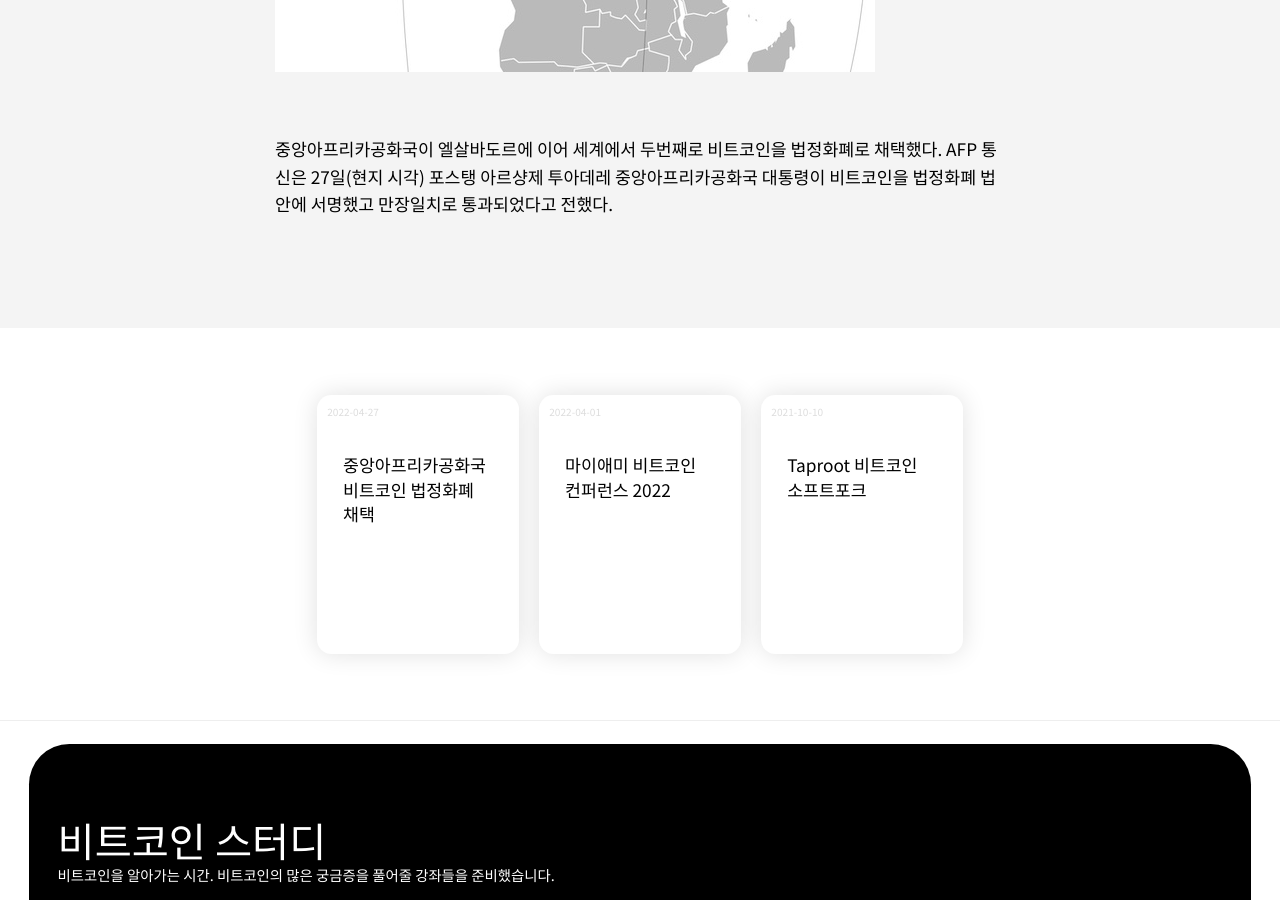
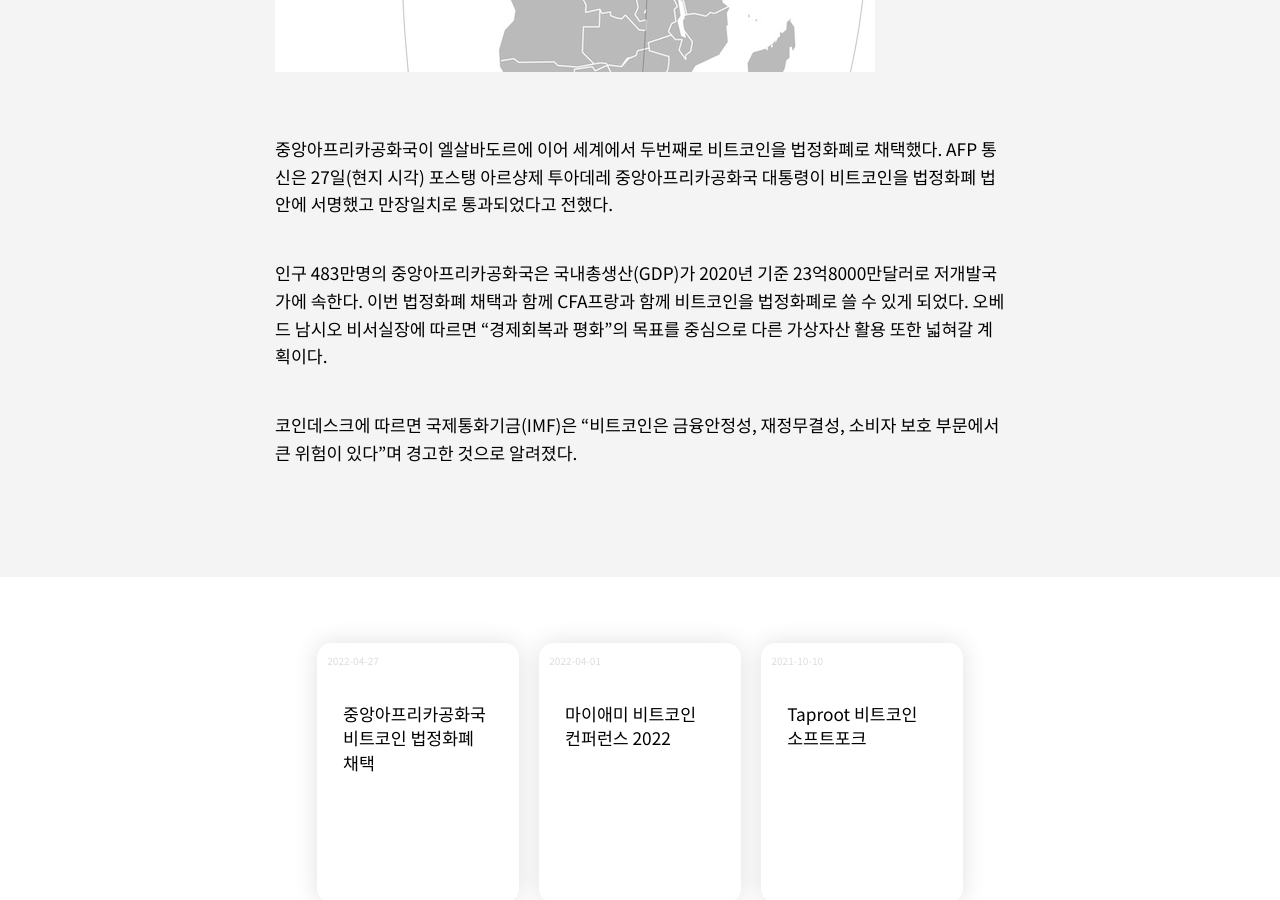
Before and after one commit to bitcoinkrorg/bitcoinkrorg.github.io, a Jekyll site: the page built from _posts/2022-04-26-중앙아프리카공화국-비트코인.md, in a window 1280 px wide and 900 px high, scrolled down 1109 px. Built offline with Jekyll 4.4.1, drawn with Linux system fonts in a browser that asks for light colours.

Commit message:
add: more content

```diff
--- a/_posts/2022-04-26-중앙아프리카공화국-비트코인.md
+++ b/_posts/2022-04-26-중앙아프리카공화국-비트코인.md
@@ -13,3 +13,7 @@ excerpt: "AFP 통신은 27일(현지 시각) 포스탱 아르샹제 투아데레
 ![](/asset/img/post/centralafrican.jpg)
 
 중앙아프리카공화국이 엘살바도르에 이어 세계에서 두번째로 비트코인을 법정화폐로 채택했다.  AFP 통신은 27일(현지 시각) 포스탱 아르샹제 투아데레 중앙아프리카공화국 대통령이 비트코인을 법정화폐 법안에 서명했고 만장일치로 통과되었다고 전했다.
+
+인구 483만명의 중앙아프리카공화국은 국내총생산(GDP)가 2020년 기준 23억8000만달러로 저개발국가에 속한다. 이번 법정화폐 채택과 함께 CFA프랑과 함께 비트코인을 법정화폐로 쓸 수 있게 되었다. 오베드 남시오 비서실장에 따르면 "경제회복과 평화"의 목표를 중심으로 다른 가상자산 활용 또한 넓혀갈 계획이다.
+
+코인데스크에 따르면 국제통화기금(IMF)은 “비트코인은 금융안정성, 재정무결성, 소비자 보호 부문에서 큰 위험이 있다"며 경고한 것으로 알려졌다.
```
